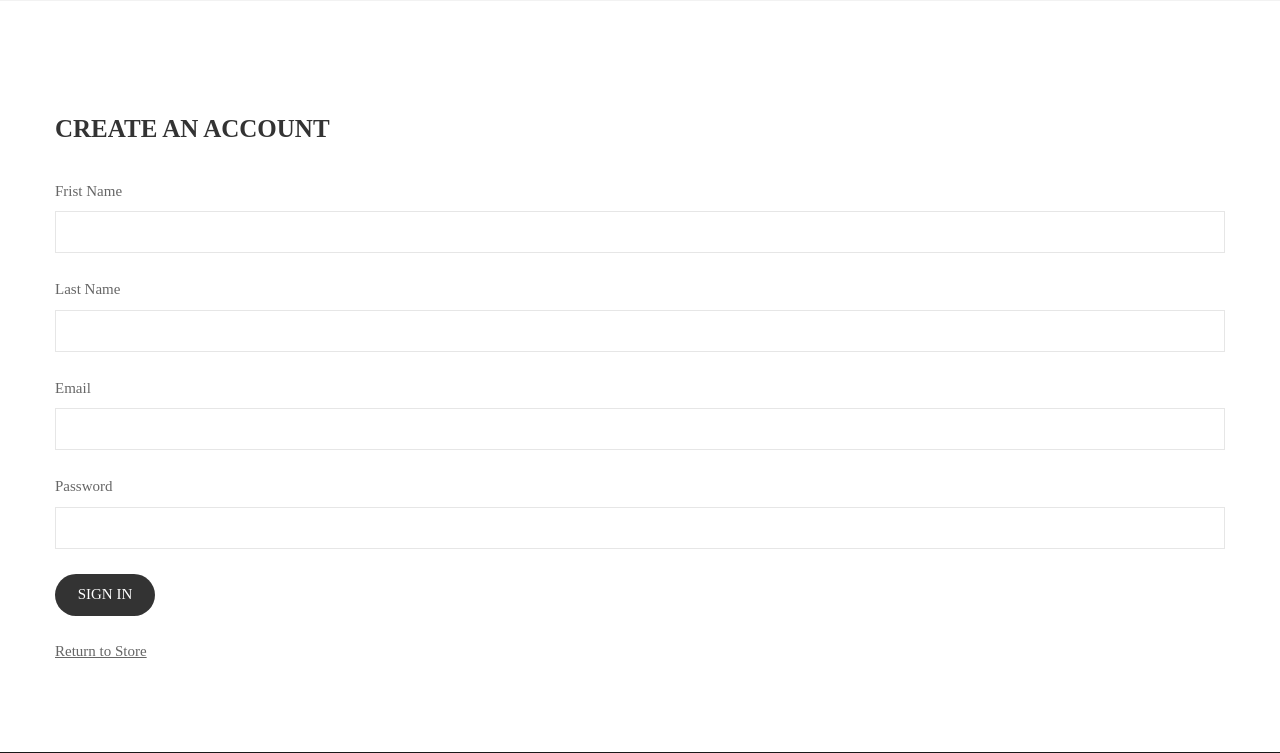
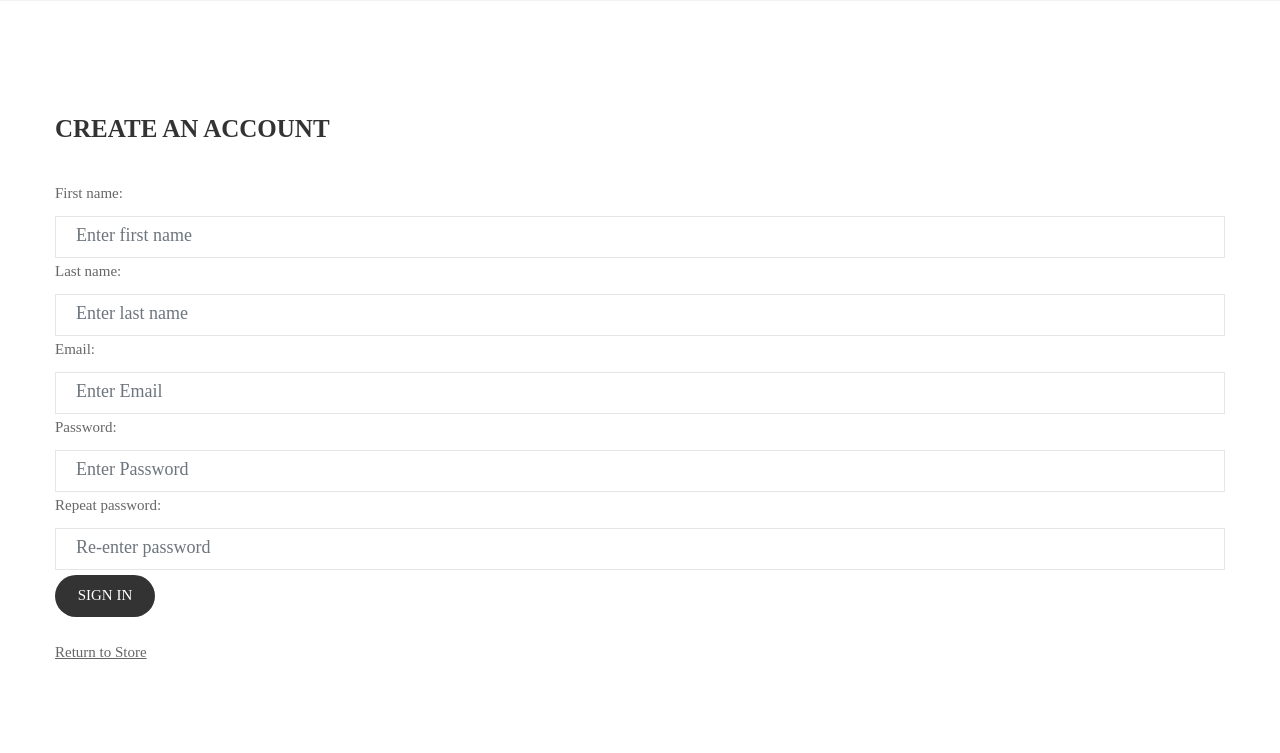
Before and after one commit to juanma1907/Restaurant_311, a Django app: page /signup/ in a window 1280 px wide. Shown: the part 190-943 px from the top of the page. Run offline with Django 3.2, Linux system fonts and the light colour scheme; parts of the project's set-up code (start-up, migrations or seed data) failed here and were passed over; some libraries are stand-ins or nearby versions; some web fonts are replaced.

Commit message:
Sign in/Signup is ok

```diff
--- a/Restaurant_311/settings.py
+++ b/Restaurant_311/settings.py
@@ -132,3 +132,5 @@ MESSAGE_TAGS = {
     messages.ERROR: 'alert alert-danger',
     messages.DEBUG: 'alert alert-info',
 }
+
+#AUTHENTICATION_BACKENDS = ('django.contrib.auth.backends.ModelBackend',)
--- a/restaurant/forms.py
+++ b/restaurant/forms.py
@@ -14,3 +14,25 @@ class ReserveForm(forms.ModelForm):
     class Meta:
         model = Reservation
         fields = ['name', 'phone', 'email', 'person','date','time',]
+
+
+class SignUpForm(UserCreationForm):
+    first_name = forms.CharField(max_length=30, required=True, widget=forms.TextInput(attrs={"class":"form-control","placeholder":"Enter first name"}))
+    last_name = forms.CharField(max_length=30, required=True,  widget=forms.TextInput(attrs={"class":"form-control","placeholder":"Enter last name"}))
+    email = forms.EmailField(max_length=254,required=True,  widget=forms.TextInput(attrs={"class":"form-control","placeholder":"Enter Email"}))
+    password1 = forms.CharField(max_length=20,required=True, label='Password', widget=forms.PasswordInput(attrs={"class":"form-control","placeholder":"Enter Password"}))
+    password2 = forms.CharField(max_length=20, required=True, label='Repeat password', widget=forms.PasswordInput(attrs={"class": "form-control", "placeholder": "Re-enter password"}))
+
+
+    class Meta:
+        model = User
+        fields = ('first_name', 'last_name', 'email', 'password1', 'password2')
+
+    def save(self, commit=True):
+        user = super(SignUpForm, self).save(commit=False)
+        user.first_name = self.cleaned_data['first_name']
+        user.last_name = self.cleaned_data['last_name']
+        user.email = self.cleaned_data['email']
+        if commit:
+            user.save()
+        return user
--- a/restaurant/urls.py
+++ b/restaurant/urls.py
@@ -16,8 +16,8 @@ urlpatterns = [
     path('reservation/', views.reservation, name='reservation'),
     path('shop/', views.shop, name='shop'),
     path('shop/<int:id>', views.shop_single, name='shop_single'),
-    path('login/', views.login, name='login'),
-    path('logout/', views.logout, name='logout'),
-    path('signup/', views.signup, name='signup'),
+    path('login/', views.getlogin, name='login'),
+    path('logout/', views.getlogout, name='logout'),
+    path('signup/', views.getsignup, name='signup'),
 
 ]
--- a/restaurant/views.py
+++ b/restaurant/views.py
@@ -1,4 +1,4 @@
-from django.shortcuts import render, HttpResponse, get_object_or_404, redirect
+from django.shortcuts import render, HttpResponseRedirect, HttpResponse, get_object_or_404, redirect
 from .models import Events, Area, Customer, About, Gallary, Reservation, Food_Category, Menu, Order_Status,Coupon, Order, Ordered_food, Payment_Method, Payment, Position_List, Employee, Expense
 from django.contrib.auth import authenticate, login, logout
 from django.contrib import messages
@@ -7,7 +7,7 @@ from django.core.paginator import EmptyPage, PageNotAnInteger, Paginator
 from django.contrib.auth.models import User
 from django.db.models import Q
 from django.urls import resolve
-from .forms import ReserveForm
+from .forms import ReserveForm, SignUpForm
 
 
 # views function that will interact with frontend
@@ -104,15 +104,54 @@ def shop_single(request, id):
     return render(request,'shop-single.html', context)
 
 
-def login(request):
+def getlogin(request):
+    if request.user.is_authenticated:
+        return redirect('index')
+    else:
+        if request.method == "POST":
+            user = request.POST.get('user')
+            password = request.POST.get('password')
+            auth = authenticate(request, username=user, password=password)
+            if auth is not None:
+                login(request, auth)
+                return redirect('index')
+            else:
+                messages.add_message(request, messages.ERROR, "Username or Password Mismatch")
+
     return render(request,'sign-in.html')
 
 
-def signup(request):
-    return render(request,'sign-up.html')
+def getsignup(request):
+    if request.method == "GET":
+        form = SignUpForm(request.POST or None)
+        return render(request, "sign-up.html", {"form": form})
+    else:
+        form = SignUpForm(request.POST)
+        first_name = request.POST.get("first_name")
+
+        first_name = first_name.lower()
+        if form.is_valid():
+            instance = form.save(commit=False)
+            instance.is_active = True
+            usr = User.objects.all()
+            newFirstName = first_name.replace(" ", "")
+            i = 0
+            for u in usr:
+                if u.username == newFirstName or u.username == newFirstName + str(i):
+                    i = i + 1
+                else:
+                    pass
+            if i == 0:
+                instance.username = newFirstName
+            else:
+                instance.username = newFirstName + str(i)
+            instance.save()
+            return HttpResponse("<h1>Congratulations! You are registered.</h1> <br> <h2>Your username is: <b>"+newFirstName+"</b></h2><br> <a href='/login'><button type='button'>Login</button><a>")
+        else:
+            return redirect("signup")
 
 
-def logout(request):
+def getlogout(request):
     logout(request)
     return redirect('index')
 
--- a/templates/sign-up.html
+++ b/templates/sign-up.html
@@ -33,24 +33,8 @@
 				<div class="container">
 					<h4>Create an account</h4>
 				  	<form action="#" method="post">
-					    <div class="form-holder">
-						    <label>Frist Name</label>
-						    <input type="text" name="firstname" class="form-control">
-					    </div>
-					    <div class="form-holder">
-						    <label>Last Name</label>
-						    <input type="text" name="lastname" class="form-control">
-					    </div>
-
-					    <div class="form-holder">
-						    <label>Email</label>
-						    <input type="text" name="email" class="form-control">
-					    </div>
-
-					    <div class="form-holder">
-						    <label>Password</label>
-						    <input type="password" name="password" class="form-control">
-					    </div>
+					    {% csrf_token %}
+                        {{ form.as_p }}
 					    <input class="au-btn round has-bg" type="submit" name="submit" value="Sign in"/>
 					    <a href="{% url 'shop' %}" class="return-link">Return to Store</a>
 				    </form>
```
Also changed, not shown: templates/sign-in.html (+12 -2 lines), db.sqlite3.
